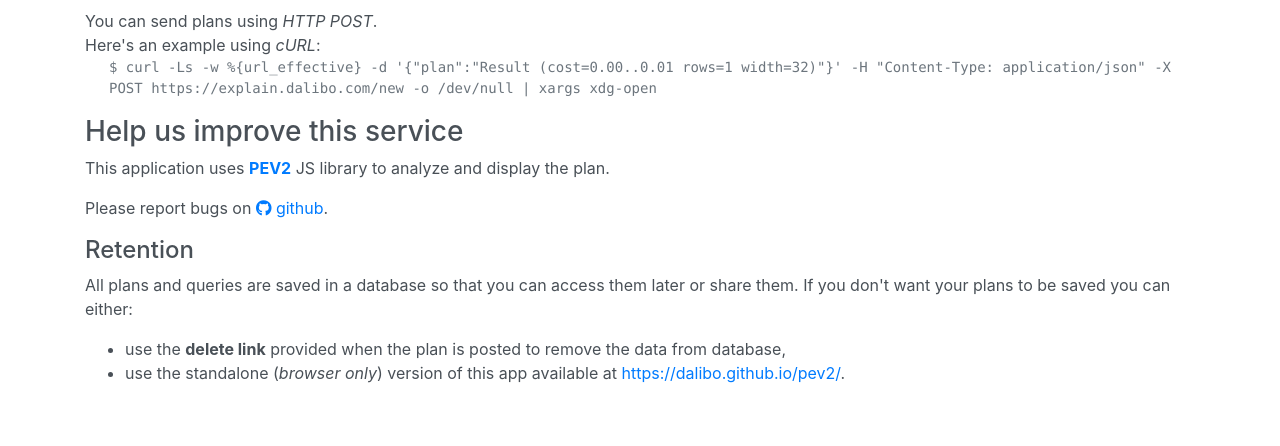
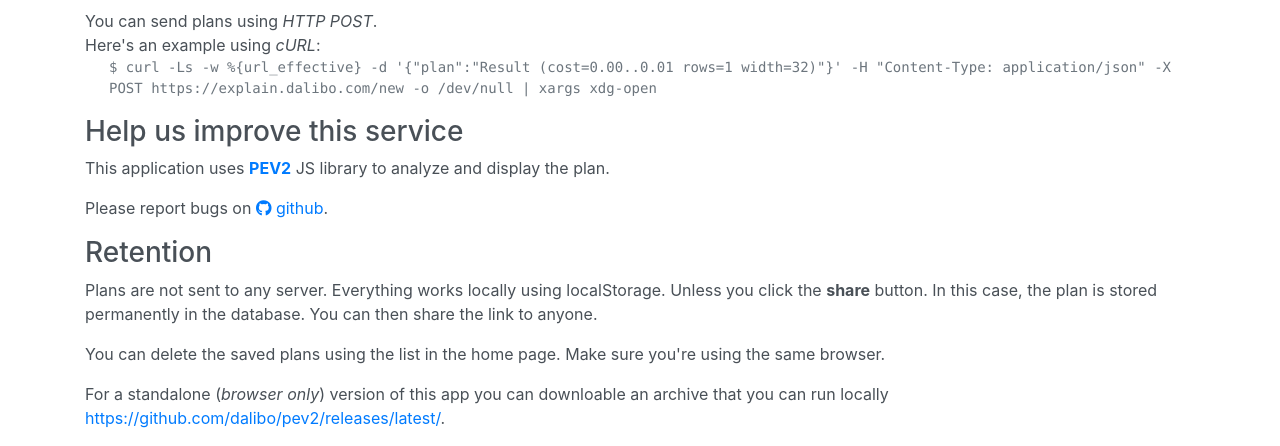
Before and after one commit to dalibo/explain.dalibo.com, a Flask app: page /about in a window 1280 px wide. Shown: the part 567-1013 px from the top of the page. Before the commit the page ends 950 px from the top, so only its background shows below. Run offline with Flask 2, Linux system fonts and the light colour scheme; some libraries are stand-ins or nearby versions.

Commit message:
Update about and move samples button up

```diff
--- a/app/templates/about.html
+++ b/app/templates/about.html
@@ -67,15 +67,17 @@
       <p>
         Please report bugs on <a href="https://github.com/dalibo/pev2/issues"><i class="fab fa-github"></i> github</a>.
       </p>
-      <h4>
+      <h3>
         Retention
-      </h4>
+      </h3>
       <p>
-        All plans and queries are saved in a database so that you can access them later or share them. If you don't want your plans to be saved you can either:
-        <ul>
-          <li>use the <b>delete link</b> provided when the plan is posted to remove the data from database,</li>
-          <li>use the standalone (<em>browser only</em>) version of this app available at <a href="https://dalibo.github.io/pev2/">https://dalibo.github.io/pev2/</a>.</li>
-        </ul>
+        Plans are not sent to any server. Everything works locally using localStorage. Unless you click the <b>share</b> button. In this case, the plan is stored permanently in the database. You can then share the link to anyone.
+      </p>
+      <p>
+        You can delete the saved plans using the list in the home page. Make sure you're using the same browser.
+      </p>
+      <p>
+        For a standalone (<em>browser only</em>) version of this app you can downloable an archive that you can run locally <a href="https://github.com/dalibo/pev2/releases/latest/">https://github.com/dalibo/pev2/releases/latest/</a>.</li>
       </p>
     </div>
   </div>
```
Also changed, not shown: app/templates/index.html (+21 -12 lines).
